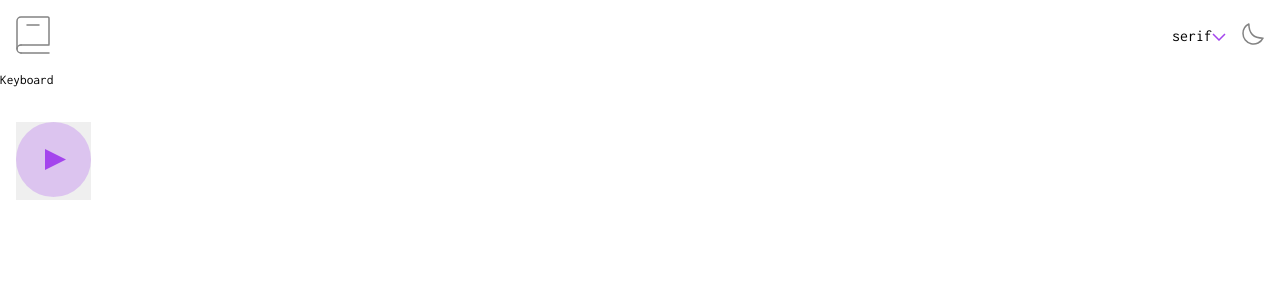
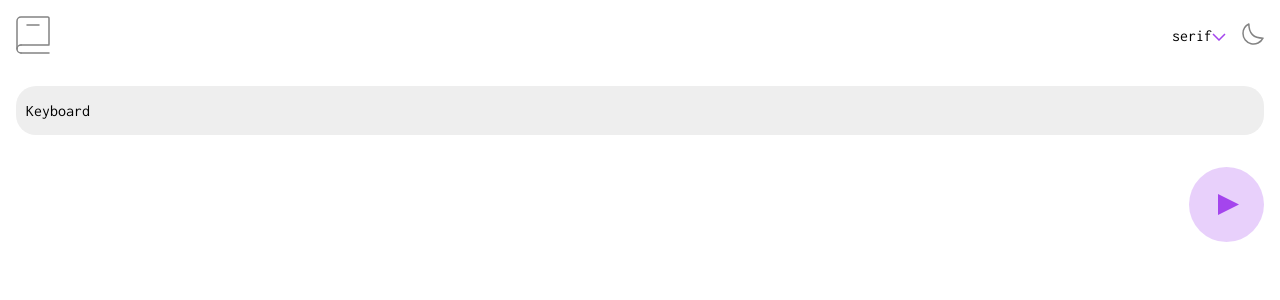
Before and after one commit to sammyodiagbe/brainbook, a React (Create React App) app: page / in a window 1280 px wide. Shown: the top 300 px of the page. Built offline with nearby package versions, Linux system fonts and the light colour scheme; some icons are missing.

Commit message:
working on styles

```diff
--- a/src/styles/index.css
+++ b/src/styles/index.css
@@ -42,6 +42,14 @@ body {
   font-size: 16px;
 }
 
+button {
+  background: transparent;
+}
+
+a {
+  text-decoration: none;
+}
+
 div.brainbook {
   font-family: Lora-Regular;
 }
@@ -72,7 +80,45 @@ div.brainbook nav.nav div.nav-side div.custom-drop-down {
   margin-right: 1em;
 }
 
+div.brainbook div.input-container {
+  padding: 1em;
+}
+
+div.brainbook div.input-container div.input {
+  background: #eee;
+  display: -webkit-box;
+  display: -ms-flexbox;
+  display: flex;
+  padding: 1em;
+  padding-left: 10px;
+  border-radius: 20px;
+}
+
+div.brainbook div.input-container div.input form {
+  -webkit-box-flex: 1;
+      -ms-flex: 1;
+          flex: 1;
+}
+
+div.brainbook div.input-container div.input form input {
+  font-size: 1em;
+  background: transparent;
+  width: 100%;
+}
+
 div.brainbook main.content {
   padding: 1em;
 }
+
+div.brainbook main.content div.content-top {
+  display: -webkit-box;
+  display: -ms-flexbox;
+  display: flex;
+  -webkit-box-pack: justify;
+      -ms-flex-pack: justify;
+          justify-content: space-between;
+  -webkit-box-align: center;
+      -ms-flex-align: center;
+          align-items: center;
+}
 /*# sourceMappingURL=index.css.map */
--- a/src/styles/index.scss
+++ b/src/styles/index.scss
@@ -1,5 +1,6 @@
 $padding: 1em;
 $margin-right: 1em;
+$input-border-radius: 20px;
  @font-face {
     font-family: "Inconsolata-bold";
     src: url("./fonts/inconsolata/static/Inconsolata-Bold.ttf");
@@ -45,7 +46,12 @@ $margin-right: 1em;
  body {
     font-size: 16px;
  }
-
+ button {
+   background: transparent;
+ }
+a {
+   text-decoration: none;
+}
  div.brainbook {
     font-family: Lora-Regular;
     div.branibox-serif {}
@@ -70,7 +76,33 @@ $margin-right: 1em;
       }
     }
 
+    div.input-container {
+      padding: $padding;
+
+      div.input {
+         background: #eee;
+         display: flex;
+         padding: $padding;
+         padding-left: 10px;
+         border-radius: $input-border-radius;
+         form {
+            flex: 1;
+            input {
+               font-size: 1em;
+               background: transparent;
+               width: 100%;
+            }
+         }
+      }
+    }
+
     main.content {
       padding: $padding;
+
+      div.content-top {
+         display: flex;
+         justify-content: space-between;
+         align-items: center;
+      }
     }
  }
```
Also changed, not shown: 1 other file (tests, documents, lock files or other folders).
